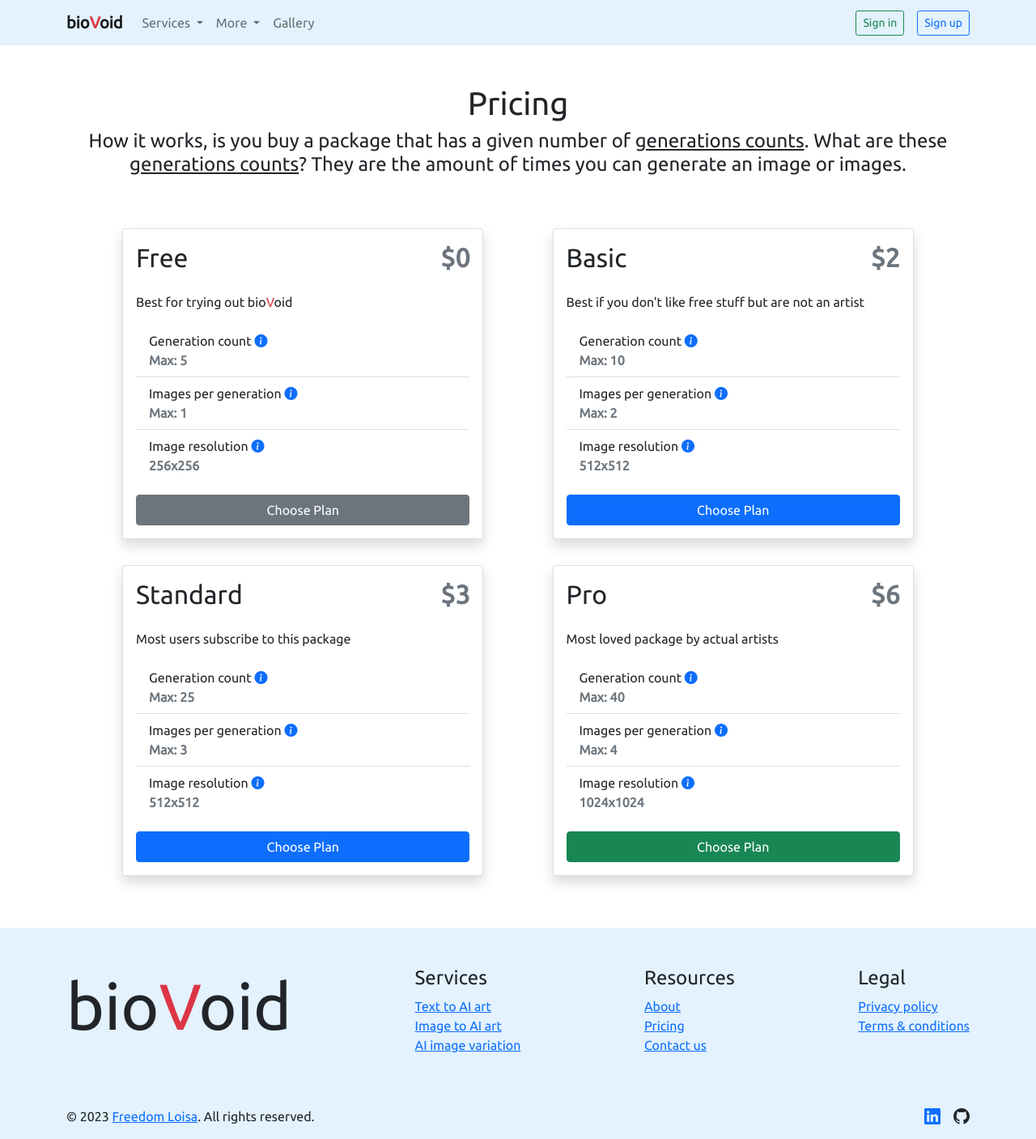
After one commit to LoisaKitakaya/biovoid, a Flask app: page /pricing/ in a window 1280 px wide. The commit adds this page. Shown: the whole page at 81% size. Run offline with Flask 3, Linux system fonts and the light colour scheme; some web fonts are replaced.

Commit message:
added pricing page

```diff
--- a/app/site/routes.py
+++ b/app/site/routes.py
@@ -14,7 +14,7 @@ response = {"data": []}
 ACCOUNT_MANAGEMENT = {
     "free_account": {
         "tier": "Free",
-        "max_count": 4,
+        "max_count": 5,
         "max_images": 1,
         "quality": "256x256"
     },
@@ -26,14 +26,14 @@ ACCOUNT_MANAGEMENT = {
     },
     "standard_account": {
         "tier": "Standard",
-        "max_count": 20,
+        "max_count": 25,
         "max_images": 3,
         "quality": "512x512"
     },
     "pro_account": {
         "tier": "Pro",
-        "max_count": 50,
-        "max_images": 5,
+        "max_count": 40,
+        "max_images": 4,
         "quality": "1024x1024"
     }
 }
@@ -63,6 +63,18 @@ def gallery():
         this_user=current_user,
         this_account=user_account,
         my_gallery=all_images,
+    )
+
+@bp.route('/pricing/', methods=['GET'])
+def pricing():
+
+    user_account = Account.query.filter_by(user_id=current_user.id)\
+                    .first() if current_user.is_authenticated else None
+
+    return render_template(
+        'site/pricing.html',
+        this_user=current_user,
+        this_account=user_account,
     )
 
 @bp.route('/app/generate_art/', methods=['GET', 'POST'])
--- a/app/static/main.js
+++ b/app/static/main.js
@@ -11,6 +11,13 @@ var tooltipTriggerList = [].slice.call(
 );
 var tooltipList = tooltipTriggerList.map(function (tooltipTriggerEl) {
   return new bootstrap.Tooltip(tooltipTriggerEl);
+});
+
+var popoverTriggerList = [].slice.call(
+  document.querySelectorAll('[data-bs-toggle="popover"]')
+);
+var popoverList = popoverTriggerList.map(function (popoverTriggerEl) {
+  return new bootstrap.Popover(popoverTriggerEl);
 });
 
 const createNewUser = () => {
--- a/app/templates/footer.html
+++ b/app/templates/footer.html
@@ -1,6 +1,6 @@
 <footer class="pt-5 container-fluid">
   <div class="container">
-    <div class="d-flex justify-content-between">
+    <div class="d-flex justify-content-between flex-wrap">
       <div>
         <h1 style="font-size: 80px">
           bio<span class="text-danger">V</span>oid
@@ -17,9 +17,8 @@
       <div>
         <h4>Resources</h4>
         <div class="d-flex flex-column">
-          <a href="">API</a>
           <a href="">About</a>
-          <a href="">Pricing</a>
+          <a href="{{ url_for('site.pricing') }}">Pricing</a>
           <a href="">Contact us</a>
         </div>
       </div>
@@ -31,10 +30,13 @@
         </div>
       </div>
     </div>
-    <div class="d-flex justify-content-between align-items-center mt-5">
+    <div
+      class="d-flex justify-content-between flex-wrap align-items-center mt-5"
+    >
       <p>
-        &copy; 2023 bio<span class="text-danger">V</span>oid. All rights
-        reserved.
+        &copy; 2023
+        <a href="https://freedomloisa.netlify.app/">Freedom Loisa</a>. All
+        rights reserved.
       </p>
       <div class="d-flex">
         <a
--- a/app/templates/navbar.html
+++ b/app/templates/navbar.html
@@ -103,10 +103,9 @@
               <a class="dropdown-item" href="">About</a>
             </li>
             <li>
-              <a class="dropdown-item" href="">API</a>
-            </li>
-            <li>
-              <a class="dropdown-item" href="">Pricing</a>
+              <a class="dropdown-item" href="{{ url_for('site.pricing') }}"
+                >Pricing</a
+              >
             </li>
           </ul>
         </li>
@@ -120,11 +119,11 @@
           <strong>Logged in as: {{ this_user.username }}</strong>
         </button>
         <a
-          href=""
+          href="{{ url_for('site.pricing') }}"
           class="btn btn-sm btn-outline-primary mx-3"
           data-bs-toggle="tooltip"
           data-bs-placement="bottom"
-          title="Current subscription: {{ this_account.subscription }}"
+          title="Current package: {{ this_account.subscription }}"
           >Upgrade</a
         >
         <a
--- /dev/null
+++ b/app/templates/site/pricing.html
@@ -0,0 +1,268 @@
+{% extends 'base.html' %}
+
+<!-- title -->
+{% block title %} Pricing {% endblock %}
+<!-- title -->
+
+<!-- body -->
+{% block body %}
+<!-- navbar -->
+{% include 'navbar.html' %}
+<!-- navbar -->
+
+<!--  -->
+<div id="app" class="container-fluid">
+  <div class="container py-5">
+    <h1 class="text-center">Pricing</h1>
+    <h4 class="text-center mb-5">
+      How it works, is you buy a package that has a given number of
+      <span class="text-decoration-underline">generations counts</span>. What
+      are these
+      <span class="text-decoration-underline">generations counts</span>? They
+      are the amount of times you can generate an image or images.
+    </h4>
+    <div class="d-flex justify-content-evenly flex-wrap">
+      <div class="card m-3 shadow" style="width: 40%">
+        <div class="card-body">
+          <div class="d-flex justify-content-between align-items-center">
+            <h2 class="card-title">Free</h2>
+            <h2 class="card-title text-secondary fw-bold">$0</h2>
+          </div>
+          <p class="mt-3">
+            Best for trying out bio<span class="text-danger">V</span>oid
+          </p>
+          <ul class="list-group list-group-flush">
+            <li class="list-group-item">
+              <span
+                >Generation count
+                <i
+                  class="bi bi-info-circle-fill text-primary"
+                  style="cursor: pointer"
+                  data-bs-toggle="popover"
+                  data-bs-trigger="hover focus"
+                  data-bs-content="This is the number of times you can generate AI art."
+                ></i
+              ></span>
+              <br />
+              <span class="text-secondary fw-bold">Max: 5</span>
+            </li>
+            <li class="list-group-item">
+              <span
+                >Images per generation
+                <i
+                  class="bi bi-info-circle-fill text-primary"
+                  style="cursor: pointer"
+                  data-bs-toggle="popover"
+                  data-bs-trigger="hover focus"
+                  data-bs-content="This is the number of images you can generate in one generation count."
+                ></i
+              ></span>
+              <br />
+              <span class="text-secondary fw-bold">Max: 1</span>
+            </li>
+            <li class="list-group-item">
+              <span
+                >Image resolution
+                <i
+                  class="bi bi-info-circle-fill text-primary"
+                  style="cursor: pointer"
+                  data-bs-toggle="popover"
+                  data-bs-trigger="hover focus"
+                  data-bs-content="This is the resolution of the images you generate."
+                ></i
+              ></span>
+              <br />
+              <span class="text-secondary fw-bold">256x256</span>
+            </li>
+          </ul>
+          <button class="btn btn-secondary container-fluid mt-3">
+            Choose Plan
+          </button>
+        </div>
+      </div>
+      <div class="card m-3 shadow" style="width: 40%">
+        <div class="card-body">
+          <div class="d-flex justify-content-between align-items-center">
+            <h2 class="card-title">Basic</h2>
+            <h2 class="card-title text-secondary fw-bold">$2</h2>
+          </div>
+          <p class="mt-3">
+            Best if you don't like free stuff but are not an artist
+          </p>
+          <ul class="list-group list-group-flush">
+            <li class="list-group-item">
+              <span
+                >Generation count
+                <i
+                  class="bi bi-info-circle-fill text-primary"
+                  style="cursor: pointer"
+                  data-bs-toggle="popover"
+                  data-bs-trigger="hover focus"
+                  data-bs-content="This is the number of times you can generate AI art."
+                ></i
+              ></span>
+              <br />
+              <span class="text-secondary fw-bold">Max: 10</span>
+            </li>
+            <li class="list-group-item">
+              <span
+                >Images per generation
+                <i
+                  class="bi bi-info-circle-fill text-primary"
+                  style="cursor: pointer"
+                  data-bs-toggle="popover"
+                  data-bs-trigger="hover focus"
+                  data-bs-content="This is the number of images you can generate in one generation count."
+                ></i
+              ></span>
+              <br />
+              <span class="text-secondary fw-bold">Max: 2</span>
+            </li>
+            <li class="list-group-item">
+              <span
+                >Image resolution
+                <i
+                  class="bi bi-info-circle-fill text-primary"
+                  style="cursor: pointer"
+                  data-bs-toggle="popover"
+                  data-bs-trigger="hover focus"
+                  data-bs-content="This is the resolution of the images you generate."
+                ></i
+              ></span>
+              <br />
+              <span class="text-secondary fw-bold">512x512</span>
+            </li>
+          </ul>
+          <a href="" class="btn btn-primary container-fluid mt-3"
+            >Choose Plan</a
+          >
+        </div>
+      </div>
+      <div class="card m-3 shadow" style="width: 40%">
+        <div class="card-body">
+          <div class="d-flex justify-content-between align-items-center">
+            <h2 class="card-title">Standard</h2>
+            <h2 class="card-title text-secondary fw-bold">$3</h2>
+          </div>
+          <p class="mt-3">Most users subscribe to this package</p>
+          <ul class="list-group list-group-flush">
+            <li class="list-group-item">
+              <span
+                >Generation count
+                <i
+                  class="bi bi-info-circle-fill text-primary"
+                  style="cursor: pointer"
+                  data-bs-toggle="popover"
+                  data-bs-trigger="hover focus"
+                  data-bs-content="This is the number of times you can generate AI art."
+                ></i
+              ></span>
+              <br />
+              <span class="text-secondary fw-bold">Max: 25</span>
+            </li>
+            <li class="list-group-item">
+              <span
+                >Images per generation
+                <i
+                  class="bi bi-info-circle-fill text-primary"
+                  style="cursor: pointer"
+                  data-bs-toggle="popover"
+                  data-bs-trigger="hover focus"
+                  data-bs-content="This is the number of images you can generate in one generation count."
+                ></i
+              ></span>
+              <br />
+              <span class="text-secondary fw-bold">Max: 3</span>
+            </li>
+            <li class="list-group-item">
+              <span
+                >Image resolution
+                <i
+                  class="bi bi-info-circle-fill text-primary"
+                  style="cursor: pointer"
+                  data-bs-toggle="popover"
+                  data-bs-trigger="hover focus"
+                  data-bs-content="This is the resolution of the images you generate."
+                ></i
+              ></span>
+              <br />
+              <span class="text-secondary fw-bold">512x512</span>
+            </li>
+          </ul>
+          <a href="" class="btn btn-primary container-fluid mt-3"
+            >Choose Plan</a
+          >
+        </div>
+      </div>
+      <div class="card m-3 shadow" style="width: 40%">
+        <div class="card-body">
+          <div class="d-flex justify-content-between align-items-center">
+            <h2 class="card-title">Pro</h2>
+            <h2 class="card-title text-secondary fw-bold">$6</h2>
+          </div>
+          <p class="mt-3">Most loved package by actual artists</p>
+          <ul class="list-group list-group-flush">
+            <li class="list-group-item">
+              <span
+                >Generation count
+                <i
+                  class="bi bi-info-circle-fill text-primary"
+                  style="cursor: pointer"
+                  data-bs-toggle="popover"
+                  data-bs-trigger="hover focus"
+                  data-bs-content="This is the number of times you can generate AI art."
+                ></i
+              ></span>
+              <br />
+              <span class="text-secondary fw-bold">Max: 40</span>
+            </li>
+            <li class="list-group-item">
+              <span
+                >Images per generation
+                <i
+                  class="bi bi-info-circle-fill text-primary"
+                  style="cursor: pointer"
+                  data-bs-toggle="popover"
+                  data-bs-trigger="hover focus"
+                  data-bs-content="This is the number of images you can generate in one generation count."
+                ></i
+              ></span>
+              <br />
+              <span class="text-secondary fw-bold">Max: 4</span>
+            </li>
+            <li class="list-group-item">
+              <span
+                >Image resolution
+                <i
+                  class="bi bi-info-circle-fill text-primary"
+                  style="cursor: pointer"
+                  data-bs-toggle="popover"
+                  data-bs-trigger="hover focus"
+                  data-bs-content="This is the resolution of the images you generate."
+                ></i
+              ></span>
+              <br />
+              <span class="text-secondary fw-bold">1024x1024</span>
+            </li>
+          </ul>
+          <a href="" class="btn btn-success container-fluid mt-3"
+            >Choose Plan</a
+          >
+        </div>
+      </div>
+    </div>
+  </div>
+</div>
+<!--  -->
+
+<!-- notifications -->
+<div class="site-alerts">{% include 'notifications.html' %}</div>
+<!-- notifications -->
+
+<!-- content -->
+
+<!-- footer -->
+{% include 'footer.html' %}
+<!-- footer -->
+{% endblock %}
+<!-- body -->
```
